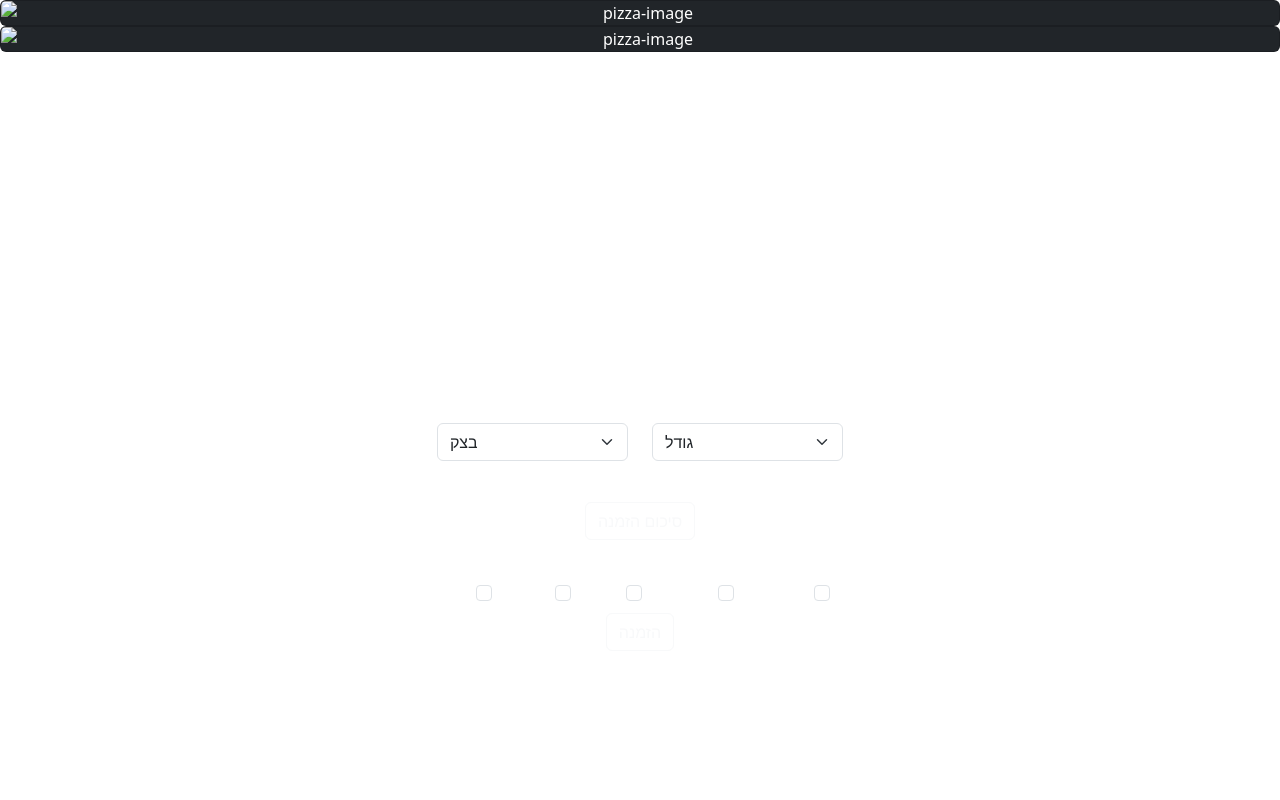
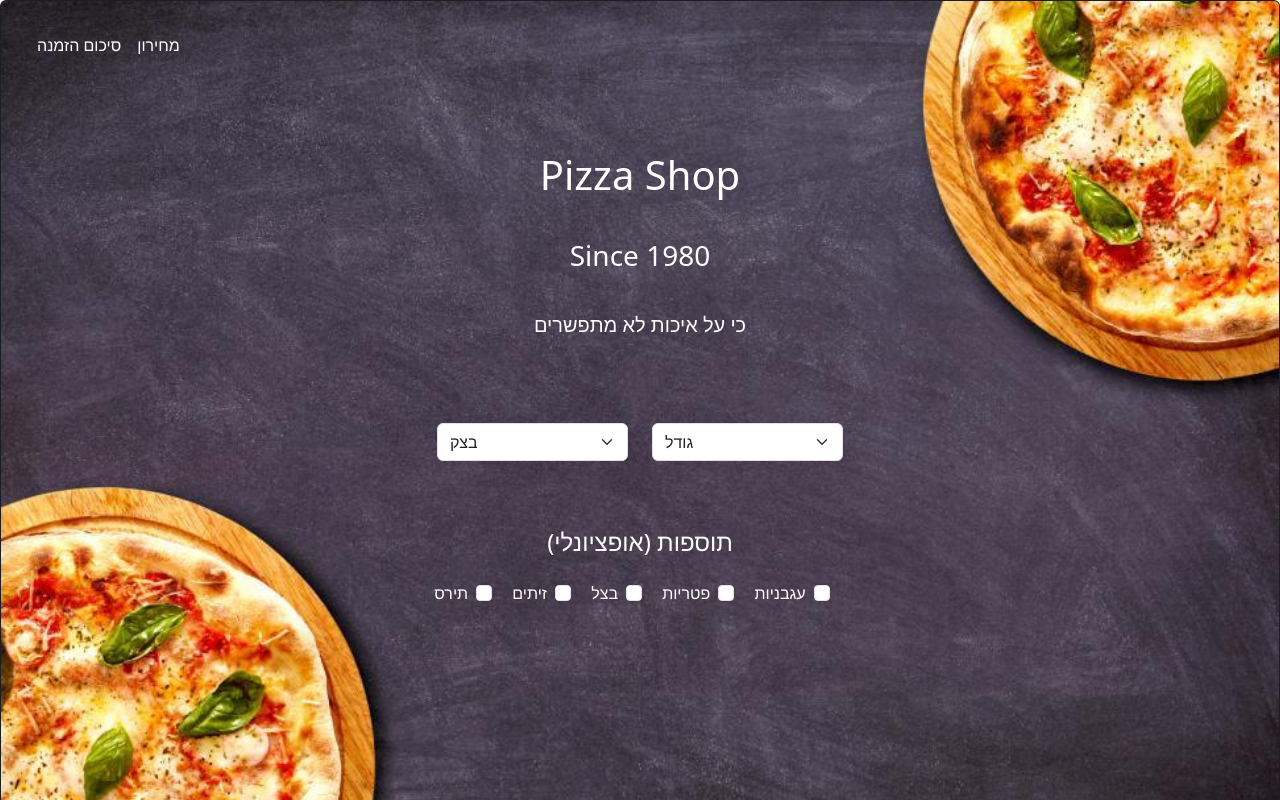
Before and after one commit to EfraimStl/pizzaShop, a plain HTML site: page index.html in a window 1280 px wide. Shown: the top 800 px of the page. Drawn offline with nearby package versions, Linux system fonts and the light colour scheme; the site is published under a folder, as on GitHub Pages, so addresses that start at the root find nothing.

Commit message:
Update index.html

```diff
--- a/index.html
+++ b/index.html
@@ -16,7 +16,7 @@
 
 <body>
     <div class="card text-bg-dark">
-        <img src="/images/pizza.jpg" class="card-img" alt="pizza-image">
+        <img src="images/pizza.jpg" class="card-img" alt="pizza-image">
         <div class="card-img-overlay">
 
             <nav class="navbar navbar-expand-lg navbar-dark">
@@ -98,7 +98,7 @@
         </div>
     </div>
     <div class="card text-bg-dark">
-        <img src="/images/pizza.jpg" class="card-img" alt="pizza-image">
+        <img src="images/pizza.jpg" class="card-img" alt="pizza-image">
         <div class="card-img-overlay">
             <h3 id="price">מחירון</h3>
             <div class="row mechiron">
```
